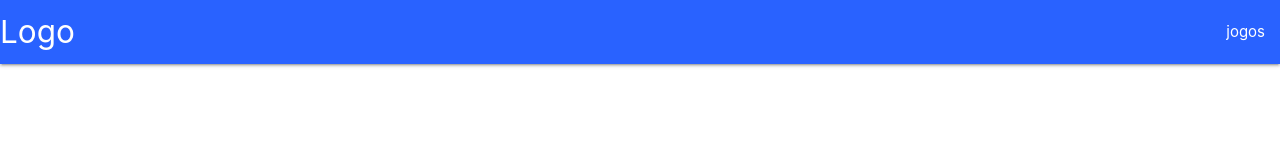
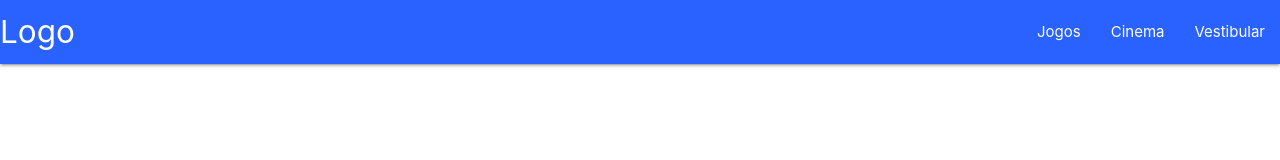
Before and after one commit to daniel-dantas/TecNews, a Vue app: page /#/jogos in a window 1280 px wide. Before the commit this address led to /. Shown: the top 160 px of the page. Built offline with nearby package versions, Linux system fonts and the light colour scheme.

Commit message:
Pequenas modificações nos componentes e paginas

```diff
--- a/src/App.vue
+++ b/src/App.vue
@@ -15,7 +15,11 @@ export default {
   },
   data: () => {
     return {
-      links: ['jogos']
+      links: [
+        {nome: 'Jogos', caminho: '/jogos'},
+        {nome: 'Cinema', caminho: '/cinema'},
+        {nome: 'Vestibular', caminho: '/vestibular'},
+      ]
     }
   }
 }
--- a/src/components/NavBar.vue
+++ b/src/components/NavBar.vue
@@ -6,22 +6,21 @@
             <a href="#" data-target="mobile-demo" class="sidenav-trigger"><i class="material-icons">menu</i></a>
             <ul class="right hide-on-med-and-down">
 
-                <li v-for="link in links" v-bind:key="link"><a v-bind:href="'/'+link">{{link}}</a></li>
+                <li v-for="link in links" v-bind:key="link.caminho"><a v-bind:href="link.caminho">{{link.nome}}</a></li>
             </ul>
             </div>
         </nav>
 
         <ul class="sidenav blue darken-3" id="mobile-demo">
-            <li v-for="link in links" v-bind:key="link"><a style="color: white" v-bind:href="'/'+link">Sass</a></li>
+            <li><a style="color: white" href="/">Pagina Inicial</a></li>
+            <li v-for="link in links" v-bind:key="link.caminho"><a style="color: white" v-bind:href="link.caminho">{{link.nome}}</a></li>
         </ul>
     </div>
 </template>
 <script>
 
 export default {
-    props:{
-        links: []
-    },
+    props: ['links'],
     name: 'navbar'
 }
 </script>
--- a/src/pages/jogos.vue
+++ b/src/pages/jogos.vue
@@ -17,7 +17,12 @@ export default {
     },
     data: () => {
         return {
-            links: ['jogos']
+            links: [
+                {nome: 'Jogos', caminho: '/jogos'},
+                {nome: 'Cinema', caminho: '/cinema'},
+                {nome: 'Vestibular', caminho: '/vestibular'},
+
+            ]
         }
     }
 }
```
